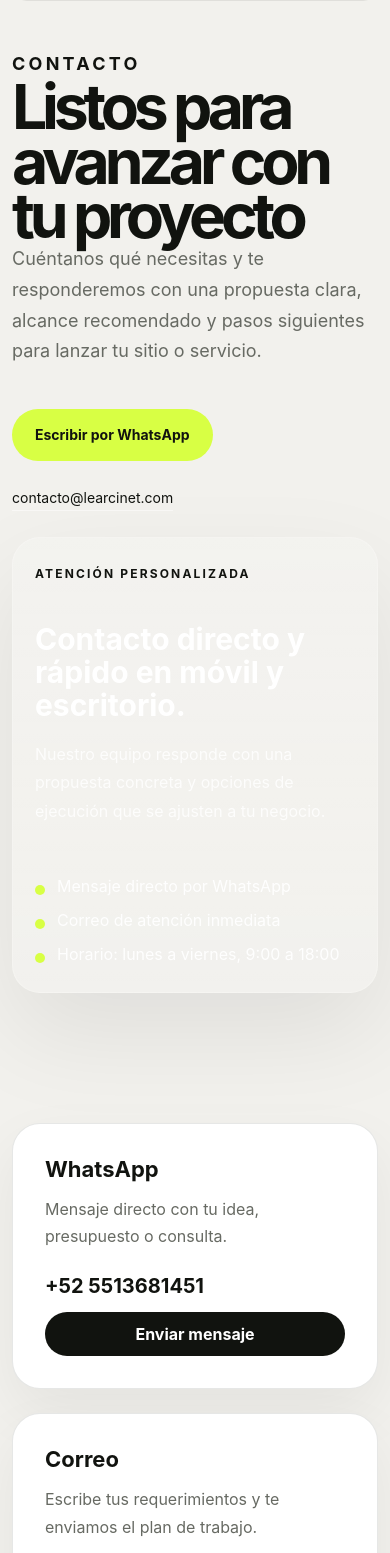
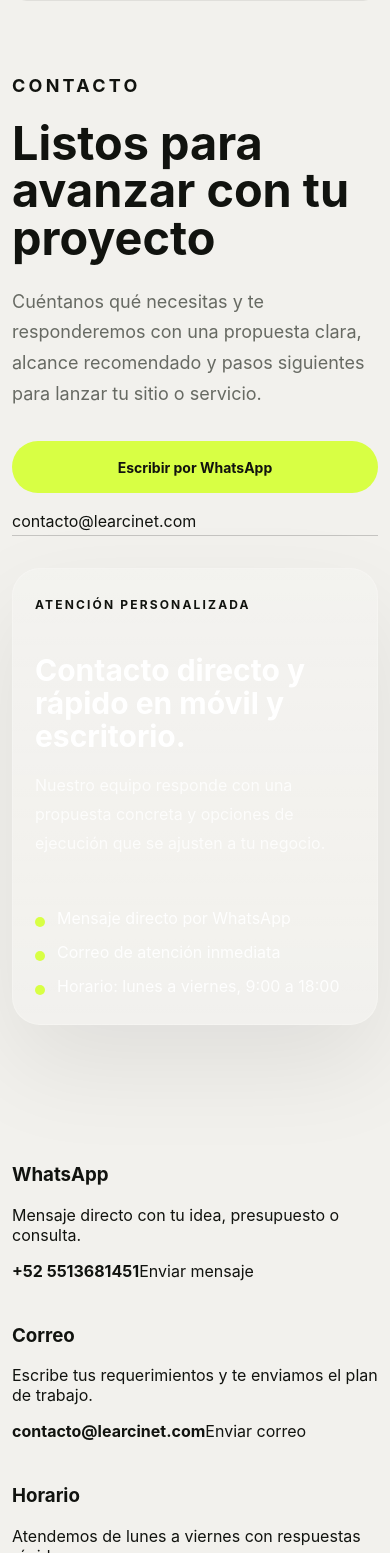
Before and after one commit to learci/learcinet-web, a Next.js app: page /contact in a window 390 px wide. Shown: the part 75-1628 px from the top of the page. Built offline with nearby package versions, Linux system fonts and the light colour scheme.

Commit message:
Fix mobile contact page by using unique contact page classes

```diff
--- a/app/contact/page.js
+++ b/app/contact/page.js
@@ -22,16 +22,16 @@ export default function ContactPage() {
   return (
     <>
       <SiteHeader />
-      <main className="contact-page">
-        <section className="contact-hero section" id="contacto">
-          <div className="contact-hero-copy">
+      <main className="contact-page contact-page-v2">
+        <section className="contact-hero-v2 section" id="contacto">
+          <div className="contact-hero-copy-v2">
             <p className="eyebrow light">Contacto</p>
             <h1>Listos para avanzar con tu proyecto</h1>
             <p>
               Cuéntanos qué necesitas y te responderemos con una propuesta clara,
               alcance recomendado y pasos siguientes para lanzar tu sitio o servicio.
             </p>
-            <div className="contact-actions">
+            <div className="contact-actions-v2">
               <a
                 className="button button-light"
                 href={siteData.contact.whatsapp}
@@ -40,21 +40,21 @@ export default function ContactPage() {
               >
                 Escribir por WhatsApp
               </a>
-              <a className="contact-email" href={`mailto:${siteData.contact.email}`}>
+              <a className="contact-email-v2" href={`mailto:${siteData.contact.email}`}>
                 {siteData.contact.email}
               </a>
             </div>
           </div>
 
-          <div className="contact-hero-card">
-            <div className="contact-hero-card-inner">
+          <div className="contact-hero-card-v2">
+            <div className="contact-hero-card-inner-v2">
               <span className="eyebrow light">Atención personalizada</span>
               <h2>Contacto directo y rápido en móvil y escritorio.</h2>
               <p>
                 Nuestro equipo responde con una propuesta concreta y opciones de
                 ejecución que se ajusten a tu negocio.
               </p>
-              <ul className="contact-list">
+              <ul className="contact-list-v2">
                 <li>Mensaje directo por WhatsApp</li>
                 <li>Correo de atención inmediata</li>
                 <li>Horario: lunes a viernes, 9:00 a 18:00</li>
@@ -63,8 +63,8 @@ export default function ContactPage() {
           </div>
         </section>
 
-        <section className="contact-details section">
-          <div className="contact-info-grid">
+        <section className="contact-details-v2 section">
+          <div className="contact-info-grid-v2">
             <ContactCard
               title="WhatsApp"
               value={siteData.contact.phone}
--- a/app/globals.css
+++ b/app/globals.css
@@ -754,7 +754,7 @@ button, a {
   color: #fff;
 }
 
-.contact-hero {
+.contact-hero-v2 {
   display: grid;
   grid-template-columns: minmax(0, 1.2fr) minmax(0, 0.8fr);
   align-items: center;
@@ -762,17 +762,17 @@ button, a {
   padding: 120px 0;
 }
 
-.contact-hero-copy {
+.contact-hero-copy-v2 {
   max-width: 640px;
 }
 
-.contact-hero-copy h1 {
+.contact-hero-copy-v2 h1 {
   margin: 18px 0 24px;
   font-size: clamp(42px, 6vw, 72px);
   line-height: 1.02;
 }
 
-.contact-hero-copy p {
+.contact-hero-copy-v2 p {
   max-width: 590px;
   margin: 0;
   font-size: 18px;
@@ -780,11 +780,11 @@ button, a {
   color: var(--muted);
 }
 
-.contact-hero-card {
+.contact-hero-card-v2 {
   position: relative;
 }
 
-.contact-hero-card-inner {
+.contact-hero-card-inner-v2 {
   padding: 42px 32px;
   border-radius: 28px;
   background: linear-gradient(180deg, rgba(255,255,255,.14), rgba(255,255,255,.06));
@@ -797,19 +797,19 @@ button, a {
   gap: 18px;
 }
 
-.contact-hero-card-inner h2 {
+.contact-hero-card-inner-v2 h2 {
   margin: 0;
   font-size: clamp(30px, 4vw, 44px);
   line-height: 1.1;
 }
 
-.contact-hero-card-inner p {
+.contact-hero-card-inner-v2 p {
   margin: 0;
   color: rgba(255,255,255,.8);
   line-height: 1.8;
 }
 
-.contact-list {
+.contact-list-v2 {
   margin: 32px 0 0;
   padding: 0;
   list-style: none;
@@ -817,13 +817,13 @@ button, a {
   gap: 14px;
 }
 
-.contact-list li {
+.contact-list-v2 li {
   position: relative;
   padding-left: 22px;
   color: rgba(255,255,255,.92);
 }
 
-.contact-list li::before {
+.contact-list-v2 li::before {
   content: "";
   position: absolute;
   left: 0;
@@ -834,17 +834,17 @@ button, a {
   background: var(--accent);
 }
 
-.contact-details {
+.contact-details-v2 {
   padding: 80px 0 140px;
 }
 
-.contact-info-grid {
+.contact-info-grid-v2 {
   display: grid;
   grid-template-columns: repeat(2, minmax(0, 1fr));
   gap: 24px;
 }
 
-.contact-card {
+.contact-card-v2 {
   padding: 32px;
   border-radius: 28px;
   background: #fff;
@@ -856,25 +856,25 @@ button, a {
   gap: 14px;
 }
 
-.contact-card h3 {
+.contact-card-v2 h3 {
   margin: 0;
   font-size: 22px;
 }
 
-.contact-card p {
+.contact-card-v2 p {
   margin: 0;
   color: var(--muted);
   line-height: 1.7;
 }
 
-.contact-card strong {
+.contact-card-v2 strong {
   display: block;
   margin-top: 10px;
   font-size: 20px;
   color: var(--ink);
 }
 
-.contact-link {
+.contact-link-v2 {
   margin-top: auto;
   display: inline-flex;
   align-items: center;
@@ -887,12 +887,12 @@ button, a {
   font-weight: 700;
 }
 
-.contact-meta {
+.contact-meta-v2 {
   font-size: 14px;
   color: var(--muted);
 }
 
-.contact-actions {
+.contact-actions-v2 {
   margin-top: 32px;
   display: flex;
   align-items: center;
@@ -900,7 +900,7 @@ button, a {
   flex-wrap: wrap;
 }
 
-.contact-email {
+.contact-email-v2 {
   display: inline-flex;
   align-items: center;
   color: var(--ink);
@@ -909,39 +909,39 @@ button, a {
 }
 
 @media (max-width: 1000px) {
-  .contact-hero {
+  .contact-hero-v2 {
     grid-template-columns: 1fr;
     gap: 32px;
   }
 
-  .contact-info-grid {
+  .contact-info-grid-v2 {
     grid-template-columns: 1fr;
   }
 }
 
 @media (max-width: 700px) {
-  .contact-hero {
+  .contact-hero-v2 {
     padding: 70px 0;
   }
 
-  .contact-hero-copy h1 {
+  .contact-hero-copy-v2 h1 {
     font-size: clamp(36px, 12vw, 52px);
   }
 
-  .contact-hero-card-inner {
+  .contact-hero-card-inner-v2 {
     padding: 28px 22px;
   }
 
-  .contact-details {
+  .contact-details-v2 {
     padding: 50px 0 90px;
   }
 
-  .contact-actions {
+  .contact-actions-v2 {
     flex-direction: column;
     align-items: stretch;
   }
 
-  .contact-link {
+  .contact-link-v2 {
     width: 100%;
     justify-content: center;
   }
@@ -1190,93 +1190,6 @@ button, a {
     transform: none;
   }
 }
-
-
-/* =========================================================
-   PÁGINA DE CONTACTO
-   ========================================================= */
-
-.contact-page{min-height:100vh;overflow:visible;background:var(--bg);padding-bottom:60px}
-.contact-nav{width:min(calc(100% - 40px),var(--max));height:92px;margin:0 auto;display:flex;align-items:center;justify-content:space-between}
-.contact-back-link{display:inline-flex;align-items:center;gap:10px;font-size:13px;font-weight:750}
-.contact-hero{position:relative;width:min(calc(100% - 40px),var(--max));min-height:820px;margin:0 auto;padding:82px 0 80px;display:grid;grid-template-columns:1.35fr .65fr;gap:70px;align-items:start}
-.contact-hero-copy h1{max-width:940px;margin:0;font-size:clamp(64px,8.2vw,126px);line-height:.88;letter-spacing:-.083em}
-.contact-hero-copy h1 span{color:#777a72}
-.contact-hero-aside{padding-top:60px}
-.contact-hero-aside>p{margin:0;color:var(--muted);font-size:17px;line-height:1.7}
-.contact-scroll-link{margin-top:36px;display:inline-flex;align-items:center;gap:17px;font-size:14px;font-weight:780}
-.contact-scroll-link>span,.contact-submit-button>span{width:46px;height:46px;border-radius:50%;display:grid;place-items:center;background:var(--ink);color:#fff}
-.contact-hero-art{position:absolute;left:0;right:0;bottom:32px;height:310px;overflow:hidden;border-radius:30px;background:radial-gradient(circle at 80% 16%,rgba(216,255,68,.9),transparent 23%),radial-gradient(circle at 12% 90%,rgba(169,219,255,.92),transparent 27%),var(--ink)}
-.contact-art-grid{position:absolute;inset:0;opacity:.18;background-image:linear-gradient(rgba(255,255,255,.18) 1px,transparent 1px),linear-gradient(90deg,rgba(255,255,255,.18) 1px,transparent 1px);background-size:44px 44px}
-.contact-art-orbit{position:absolute;border:1px solid rgba(255,255,255,.28);border-radius:50%}
-.orbit-one{width:430px;height:430px;left:50%;top:50%;transform:translate(-50%,-50%)}
-.orbit-two{width:610px;height:610px;left:50%;top:50%;transform:translate(-50%,-50%)}
-.contact-art-center{position:absolute;left:50%;top:50%;width:205px;height:205px;transform:translate(-50%,-50%);border-radius:50%;background:var(--accent);color:var(--ink);display:grid;place-content:center;text-align:center;box-shadow:0 28px 70px rgba(0,0,0,.3)}
-.contact-art-center span{font-size:12px;font-weight:800;letter-spacing:.18em}
-.contact-art-center strong{font-size:52px;line-height:.9;letter-spacing:-.07em}
-.contact-art-note{position:absolute;z-index:2;padding:12px 16px;border:1px solid rgba(255,255,255,.22);border-radius:999px;background:rgba(17,19,15,.68);color:#fff;backdrop-filter:blur(12px);font-size:11px;font-weight:700}
-.note-one{left:8%;top:24%}.note-two{right:8%;bottom:22%}
-.contact-main-section{width:100%;padding:130px max(20px,calc((100vw - var(--max))/2));background:var(--dark);color:#fff;display:grid;grid-template-columns:.72fr 1.28fr;gap:90px;align-items:start}
-.contact-intro-column{position:sticky;top:120px}
-.contact-intro-column h2{max-width:470px;margin:0;font-size:clamp(45px,4.8vw,69px);line-height:.98;letter-spacing:-.065em}
-.contact-intro-text{max-width:480px;margin:28px 0 45px;color:rgba(255,255,255,.58);line-height:1.7}
-.contact-direct-list{border-top:1px solid rgba(255,255,255,.16)}
-.contact-direct-item{min-height:100px;border-bottom:1px solid rgba(255,255,255,.16);display:grid;grid-template-columns:46px 1fr 24px;gap:16px;align-items:center}
-.contact-direct-icon,.contact-detail-icon{width:42px;height:42px;border-radius:50%;display:grid;place-items:center;background:rgba(255,255,255,.08);color:var(--accent)}
-.contact-direct-icon svg,.contact-detail-icon svg{width:19px;height:19px}
-.contact-direct-item small{display:block;margin-bottom:6px;color:rgba(255,255,255,.43);font-size:10px;font-weight:800;letter-spacing:.13em;text-transform:uppercase}
-.contact-direct-item strong{font-size:14px}
-.contact-form-card{padding:54px;border-radius:28px;background:#f5f4ef;color:var(--ink)}
-.form-heading{padding-bottom:38px;border-bottom:1px solid var(--line);display:grid;grid-template-columns:62px 1fr;gap:12px}
-.form-heading>span{color:#8b8e86;font-size:11px;font-weight:800}
-.form-heading p{margin:0 0 10px;color:var(--muted);font-size:11px;font-weight:800;letter-spacing:.13em;text-transform:uppercase}
-.form-heading h2{margin:0;font-size:clamp(36px,4vw,56px);line-height:1;letter-spacing:-.06em}
-.contact-form-grid{padding-top:38px;display:grid;grid-template-columns:1fr 1fr;gap:28px 24px}
-.contact-form-grid label{display:block}
-.contact-form-grid label>span{display:block;margin-bottom:11px;font-size:11px;font-weight:800;letter-spacing:.05em}
-.contact-form-grid input,.contact-form-grid select,.contact-form-grid textarea{width:100%;border:0;border-bottom:1px solid rgba(17,19,15,.2);border-radius:0;padding:13px 0 15px;outline:none;background:transparent;color:var(--ink);font:inherit;font-size:15px;transition:border-color 180ms ease}
-.contact-form-grid textarea{min-height:150px;resize:vertical;line-height:1.6}
-.contact-form-grid input:focus,.contact-form-grid select:focus,.contact-form-grid textarea:focus{border-color:var(--ink)}
-.contact-form-grid input::placeholder,.contact-form-grid textarea::placeholder{color:#999c94}
-.form-full{grid-column:1/-1}
-.form-footer{margin-top:42px;padding-top:30px;border-top:1px solid var(--line);display:flex;align-items:center;justify-content:space-between;gap:30px}
-.form-footer p{max-width:340px;margin:0;color:var(--muted);font-size:12px;line-height:1.6}
-.contact-submit-button{padding:0;border:0;background:transparent;color:var(--ink);display:inline-flex;align-items:center;gap:16px;font:inherit;font-size:14px;font-weight:800;cursor:pointer}
-.contact-details-section{width:min(calc(100% - 40px),var(--max));margin:0 auto;padding:120px 0;display:grid;grid-template-columns:1fr 1fr 1.15fr;gap:20px}
-.contact-detail-card{min-height:330px;padding:36px;border:1px solid var(--line);border-radius:24px;display:flex;flex-direction:column}
-.detail-accent{background:var(--accent);border-color:transparent}.detail-dark{background:var(--ink);color:#fff;border-color:var(--ink)}
-.contact-detail-card>p{margin:auto 0 15px;color:var(--muted);font-size:11px;font-weight:800;letter-spacing:.13em;text-transform:uppercase}
-.detail-dark>p{color:rgba(255,255,255,.48)}
-.contact-detail-card h3{margin:0;font-size:27px;line-height:1.12;letter-spacing:-.045em}
-.contact-detail-card small{margin-top:18px;color:var(--muted);line-height:1.6}
-.contact-detail-card a{margin-top:auto;display:inline-flex;align-items:center;gap:8px;color:var(--accent);font-size:13px;font-weight:750}
-.contact-closing{width:min(calc(100% - 40px),var(--max));min-height:480px;margin:0 auto 120px;padding:75px;border-radius:30px;background:radial-gradient(circle at 90% 10%,rgba(216,255,68,.75),transparent 27%),var(--ink);color:#fff;display:flex;align-items:flex-end;justify-content:space-between;gap:70px}
-.contact-closing h2{max-width:830px;margin:0;font-size:clamp(48px,6vw,84px);line-height:.97;letter-spacing:-.07em}
-.contact-closing-button{flex:0 0 auto;width:160px;height:160px;border-radius:50%;background:var(--accent);color:var(--ink);display:grid;place-content:center;gap:10px;text-align:center;font-size:13px;font-weight:800;transition:transform 180ms ease}
-.contact-closing-button:hover{transform:rotate(-5deg) scale(1.04)}
-.contact-footer{width:min(calc(100% - 40px),var(--max));margin:0 auto;padding:56px 0 30px;border-top:1px solid var(--line);display:grid;grid-template-columns:.8fr 1.2fr 1fr;gap:40px;align-items:start}
-.contact-footer>p{max-width:420px;margin:5px 0 0;color:var(--muted);line-height:1.6}
-.contact-footer>div{display:flex;justify-content:flex-end;gap:24px;font-size:13px;font-weight:750}
-@media(max-width:1000px){
-.contact-hero{min-height:900px;grid-template-columns:1fr;gap:26px}.contact-hero-aside{max-width:600px;padding-top:0}
-.contact-main-section{grid-template-columns:1fr;gap:70px}.contact-intro-column{position:static}
-.contact-details-section{grid-template-columns:1fr 1fr}.detail-dark{grid-column:1/-1}
-.contact-closing{align-items:flex-start;flex-direction:column}.contact-footer{grid-template-columns:1fr 1fr}
-.contact-footer>div{grid-column:1/-1;justify-content:flex-start}}
-@media(max-width:700px){
-.contact-nav,.contact-hero,.contact-details-section,.contact-closing,.contact-footer{width:min(calc(100% - 24px),var(--max))}
-.contact-nav{height:78px}.contact-back-link{font-size:0}.contact-back-link svg{width:22px;height:22px}
-.contact-hero{min-height:760px;padding-top:48px}.contact-hero-copy h1{font-size:clamp(52px,16vw,74px)}
-.contact-hero-art{height:270px;bottom:24px;border-radius:22px}.contact-art-center{width:155px;height:155px}
-.contact-art-center strong{font-size:42px}.contact-art-note{font-size:9px}
-.contact-main-section{padding:90px 18px}.contact-form-card{padding:34px 22px;border-radius:22px}
-.form-heading{grid-template-columns:38px 1fr}.contact-form-grid{grid-template-columns:1fr}.form-full{grid-column:auto}
-.form-footer{align-items:flex-start;flex-direction:column}.contact-details-section{padding:85px 0;grid-template-columns:1fr}
-.detail-dark{grid-column:auto}.contact-detail-card{min-height:285px}
-.contact-closing{min-height:530px;margin-bottom:80px;padding:48px 24px;border-radius:24px}
-.contact-closing-button{width:135px;height:135px}.contact-footer{grid-template-columns:1fr}
-.contact-footer>div{grid-column:auto;flex-wrap:wrap}}
-
 
 
 /* =========================================================
```
